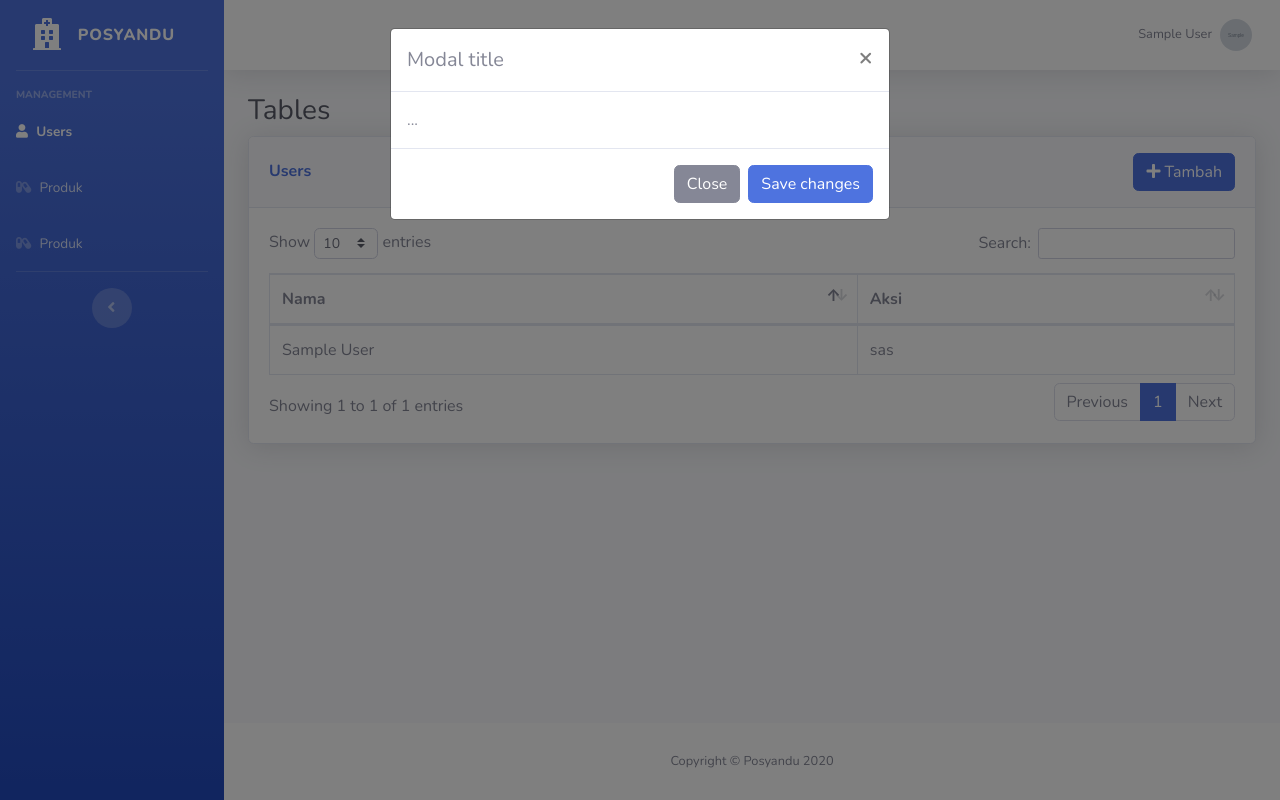
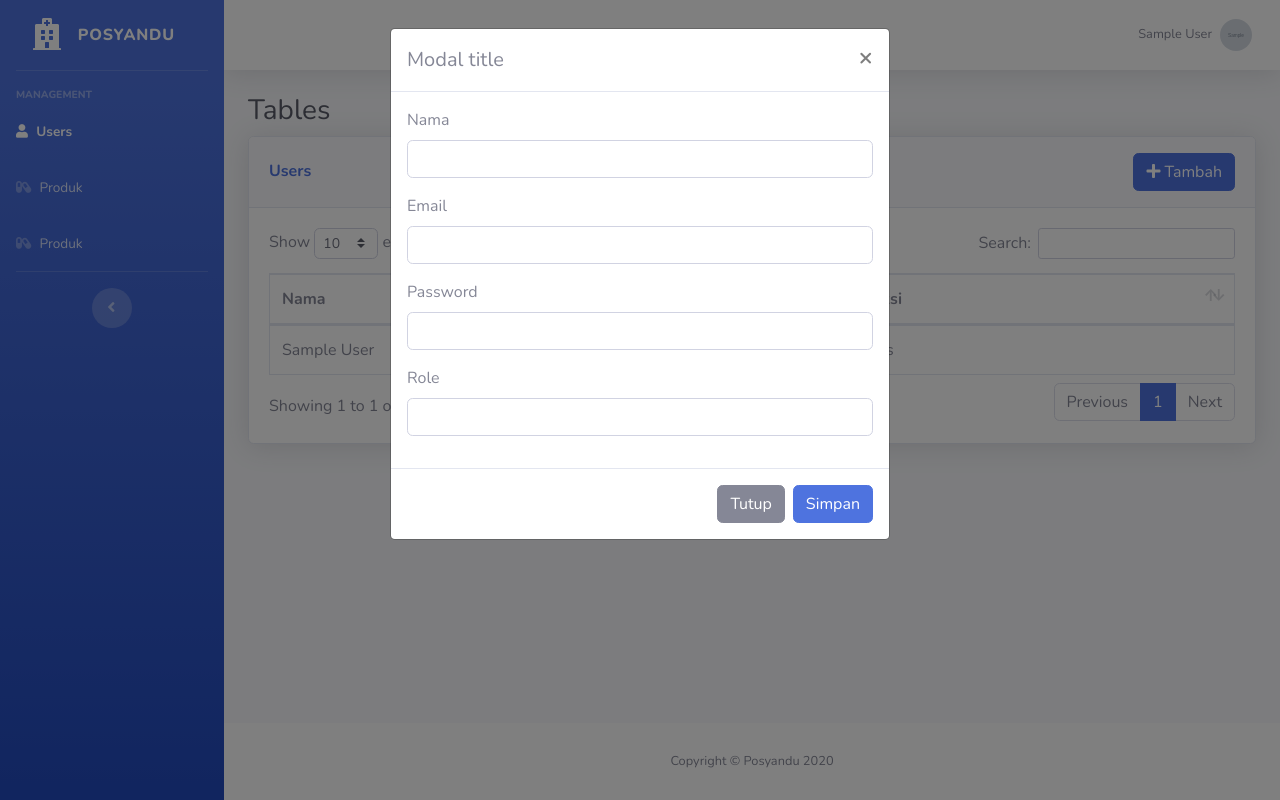
Before and after one commit to ahmadfaqih796/posyandu-ci3, a CodeIgniter app: page /web/management/users in a window 1280 px wide, after a click on "Tambah". Run offline with CodeIgniter, Linux system fonts and the light colour scheme; the visitor is signed in with stand-in values (Sample User, id 1); tables that the repository leaves empty or names only in its code hold one stand-in row (values such as "Sample post"); grey boxes marked "Sample" are stand-in pictures.

Commit message:
add modal user

```diff
--- a/application/config/autoload.php
+++ b/application/config/autoload.php
@@ -58,7 +58,7 @@ $autoload['packages'] = array();
 |
 |	$autoload['libraries'] = array('user_agent' => 'ua');
 */
-$autoload['libraries'] = array('email', 'session', 'database');
+$autoload['libraries'] = array('email', 'session', 'database', 'form_validation');
 
 /*
 | -------------------------------------------------------------------
--- a/application/controllers/management/Users.php
+++ b/application/controllers/management/Users.php
@@ -12,14 +12,63 @@ class Users extends CI_Controller
 
    public function index()
    {
-      $data['title'] = 'Dashboard';
+      $this->_validation_user();
+      $data['title'] = 'Users';
       $data['user'] =  $this->db->get_where('users', ['email' => $this->session->userdata('email')])->row_array();
       $data['users'] = $this->um->get_users();
+      if ($this->form_validation->run() == false) {
          $this->load->view('templates/header', $data);
          $this->load->view('templates/sidebar', $data);
          $this->load->view('templates/topbar', $data);
          $this->load->view('management/users/index', $data);
          $this->load->view('management/users/add');
          $this->load->view('templates/footer', $data);
+      } else {
+         $name = htmlspecialchars($this->input->post('name', true));
+         $email = htmlspecialchars($this->input->post('email', true));
+         $password = password_hash($this->input->post('password'), PASSWORD_DEFAULT);
+         $role_id = htmlspecialchars($this->input->post('role_id'));
+
+         $payload = [
+            'name' => $name,
+            'email' => $email,
+            'password' => $password,
+            'role_id' => $role_id
+         ];
+
+         $result = $this->um->insert_user($payload);
+         if ($result) {
+            $this->session->set_flashdata('message', '<div class="alert alert-success" role="alert"> Berhasil menambahkan user </div>');
+            redirect('management/users');
+         } else {
+            $this->session->set_flashdata('message', '<div class="alert alert-danger" role="alert"> Gagal menambahkan user </div>');
+            redirect('management/users');
          }
       }
+   }
+
+   public function add()
+   {
+   }
+
+   private function _validation_user()
+   {
+      $this->form_validation->set_rules('name', 'Name', 'required|trim');
+      $this->form_validation->set_rules('email', 'Email', 'required|trim|valid_email|is_unique[users.email]', [
+         'is_unique' => 'This email has already registered!'
+      ]);
+      $this->form_validation->set_rules('password', 'Password', 'required|trim|min_length[3]', [
+         'matches' => 'Password dont match!',
+         'min_length' => 'Password too short!'
+      ]);
+
+      if ($this->form_validation->run() == false) {
+         $this->session->set_flashdata('message', validation_errors('<div class="alert alert-danger" role="alert">', '</div>'));
+      }
+   }
+   public function redirect_response($url, $type, $message)
+   {
+      $this->session->set_flashdata('message', '<div class="alert alert-' . $type . '" role="alert"> ' . $message . ' </div>');
+      redirect($url);
+   }
+}
--- a/application/views/management/users/add.php
+++ b/application/views/management/users/add.php
@@ -8,13 +8,35 @@
                <span aria-hidden="true">&times;</span>
             </button>
          </div>
-         <div class="modal-body">
-            ...
-         </div>
-         <div class="modal-footer">
-            <button type="button" class="btn btn-secondary" data-dismiss="modal">Close</button>
-            <button type="button" class="btn btn-primary">Save changes</button>
-         </div>
+         <?= validation_errors() ?>
+         <form action="<?= base_url('management/users') ?>" method="post">
+            <div class="modal-body">
+               <div class="form-group">
+                  <label for="name">Nama</label>
+                  <input type="text" class="form-control" name="name" id="name" value="<?= set_value('name'); ?>">
+                  <?= form_error('name', '<small class="text-danger pl-3">', '</small>'); ?>
+               </div>
+               <div class="form-group">
+                  <label for="email">Email</label>
+                  <input type="text" class="form-control" name="email" id="email" value="<?= set_value('email'); ?>">
+                  <?= form_error('email', '<small class="text-danger pl-3">', '</small>'); ?>
+               </div>
+               <div class="form-group">
+                  <label for="password">Password</label>
+                  <input type="text" class="form-control" name="password" id="password" value="<?= set_value('password'); ?>">
+                  <?= form_error('password', '<small class="text-danger pl-3">', '</small>'); ?>
+               </div>
+               <div class="form-group">
+                  <label for="role_id">Role</label>
+                  <input type="text" class="form-control" name="role_id" id="role_id" value="<?= set_value('role_id'); ?>">
+                  <?= form_error('role_id', '<small class="text-danger pl-3">', '</small>'); ?>
+               </div>
+            </div>
+            <div class="modal-footer">
+               <button type="reset" class="btn btn-secondary" data-dismiss="modal">Tutup</button>
+               <button type="submit" class="btn btn-primary">Simpan</button>
+            </div>
+         </form>
       </div>
    </div>
 </div>
--- a/application/views/management/users/index.php
+++ b/application/views/management/users/index.php
@@ -20,6 +20,7 @@
          </div>
       </div>
       <div class="card-body">
+         <?= $this->session->flashdata('message'); ?>
          <div class="table-responsive">
             <table class="table table-bordered" id="dataTable" width="100%" cellspacing="0">
                <thead>
```
Lines whose indentation alone changed are shown as unchanged.
